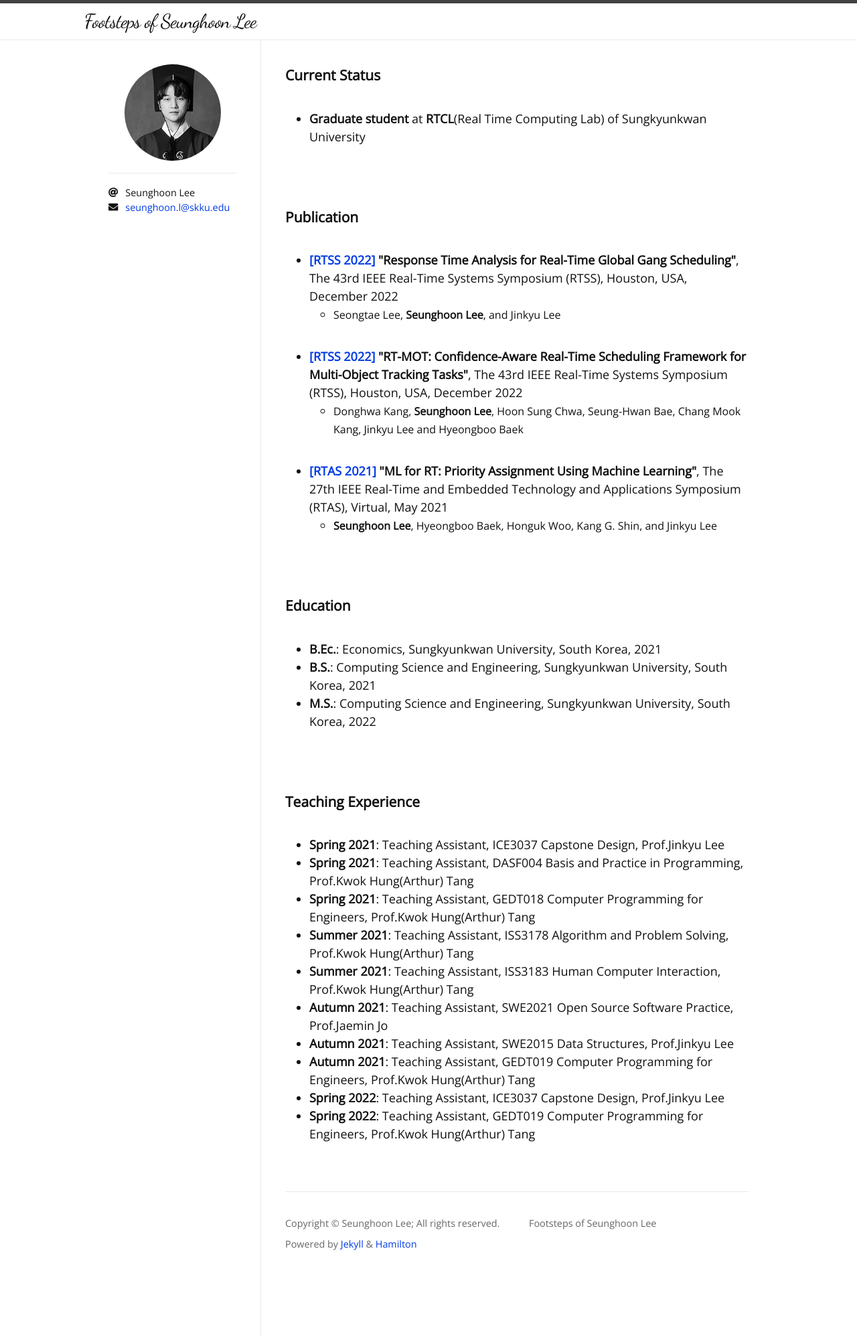
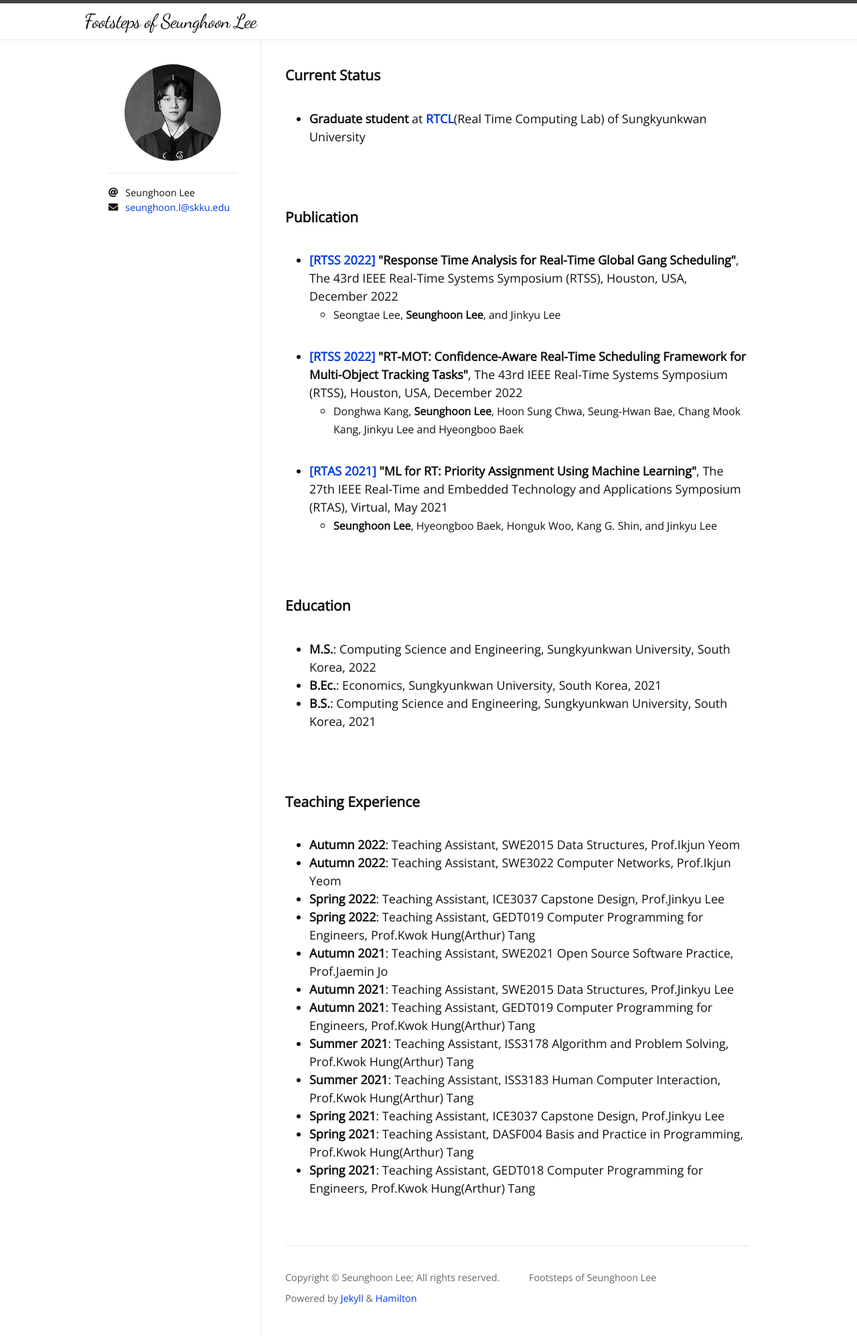
Before and after one commit to SeungHoon00/seunghoon00.github.io, a Jekyll site: the page built from index.html, in a window 1280 px wide. Shown: the whole page at 67% size. Built offline with Jekyll 4.4.1, drawn with Linux system fonts in a browser that asks for light colours; nearby versions of some CDN libraries; some web fonts are replaced; the list of posts is cut into pages by our own code.

Commit message:
Update home.html

```diff
--- a/_layouts/home.html
+++ b/_layouts/home.html
@@ -15,7 +15,7 @@ layout: default
   <section>
     <h3>Current Status</h3>
     <ul>
-      <li><b>Graduate student</b> at <b>RTCL</b>(Real Time Computing Lab) of Sungkyunkwan University</li>
+      <li><b>Graduate student</b> at <b><a href="https://rtclskku.github.io/website/index.html">RTCL</a></b>(Real Time Computing Lab) of Sungkyunkwan University</li>
     </ul>
   </section>
   <br>
@@ -42,9 +42,9 @@ layout: default
   <section>
     <h3>Education</h3>
     <ul>
+      <li><b>M.S.</b>: Computing Science and Engineering, Sungkyunkwan University, South Korea, 2022</li>
       <li><b>B.Ec.</b>: Economics, Sungkyunkwan University, South Korea, 2021</li>
       <li><b>B.S.</b>: Computing Science and Engineering, Sungkyunkwan University, South Korea, 2021</li>
-      <li><b>M.S.</b>: Computing Science and Engineering, Sungkyunkwan University, South Korea, 2022</li>
     </ul>
   </section>
   <br>
@@ -52,16 +52,18 @@ layout: default
   <section>
     <h3>Teaching Experience</h3>
     <ul>
+      <li><b>Autumn 2022</b>: Teaching Assistant, SWE2015 Data Structures, Prof.Ikjun Yeom</li>
+      <li><b>Autumn 2022</b>: Teaching Assistant, SWE3022 Computer Networks, Prof.Ikjun Yeom</li>
+      <li><b>Spring 2022</b>: Teaching Assistant, ICE3037 Capstone Design, Prof.Jinkyu Lee</li>
+      <li><b>Spring 2022</b>: Teaching Assistant, GEDT019 Computer Programming for Engineers, Prof.Kwok Hung(Arthur) Tang</li>
+      <li><b>Autumn 2021</b>: Teaching Assistant, SWE2021 Open Source Software Practice, Prof.Jaemin Jo</li>
+      <li><b>Autumn 2021</b>: Teaching Assistant, SWE2015 Data Structures, Prof.Jinkyu Lee</li>
+      <li><b>Autumn 2021</b>: Teaching Assistant, GEDT019 Computer Programming for Engineers, Prof.Kwok Hung(Arthur) Tang</li>
+      <li><b>Summer 2021</b>: Teaching Assistant, ISS3178 Algorithm and Problem Solving, Prof.Kwok Hung(Arthur) Tang</li>
+      <li><b>Summer 2021</b>: Teaching Assistant, ISS3183 Human Computer Interaction, Prof.Kwok Hung(Arthur) Tang</li>
       <li><b>Spring 2021</b>: Teaching Assistant, ICE3037 Capstone Design, Prof.Jinkyu Lee</li>
       <li><b>Spring 2021</b>: Teaching Assistant, DASF004 Basis and Practice in Programming, Prof.Kwok Hung(Arthur) Tang</li>
       <li><b>Spring 2021</b>: Teaching Assistant, GEDT018 Computer Programming for Engineers, Prof.Kwok Hung(Arthur) Tang</li>
-      <li><b>Summer 2021</b>: Teaching Assistant, ISS3178 Algorithm and Problem Solving, Prof.Kwok Hung(Arthur) Tang</li>
-      <li><b>Summer 2021</b>: Teaching Assistant, ISS3183 Human Computer Interaction, Prof.Kwok Hung(Arthur) Tang</li>
-      <li><b>Autumn 2021</b>: Teaching Assistant, SWE2021 Open Source Software Practice, Prof.Jaemin Jo</li>
-      <li><b>Autumn 2021</b>: Teaching Assistant, SWE2015 Data Structures, Prof.Jinkyu Lee</li>
-      <li><b>Autumn 2021</b>: Teaching Assistant, GEDT019 Computer Programming for Engineers, Prof.Kwok Hung(Arthur) Tang</li>
-      <li><b>Spring 2022</b>: Teaching Assistant, ICE3037 Capstone Design, Prof.Jinkyu Lee</li>
-      <li><b>Spring 2022</b>: Teaching Assistant, GEDT019 Computer Programming for Engineers, Prof.Kwok Hung(Arthur) Tang</li>
     </ul>
   </section>
 
```
